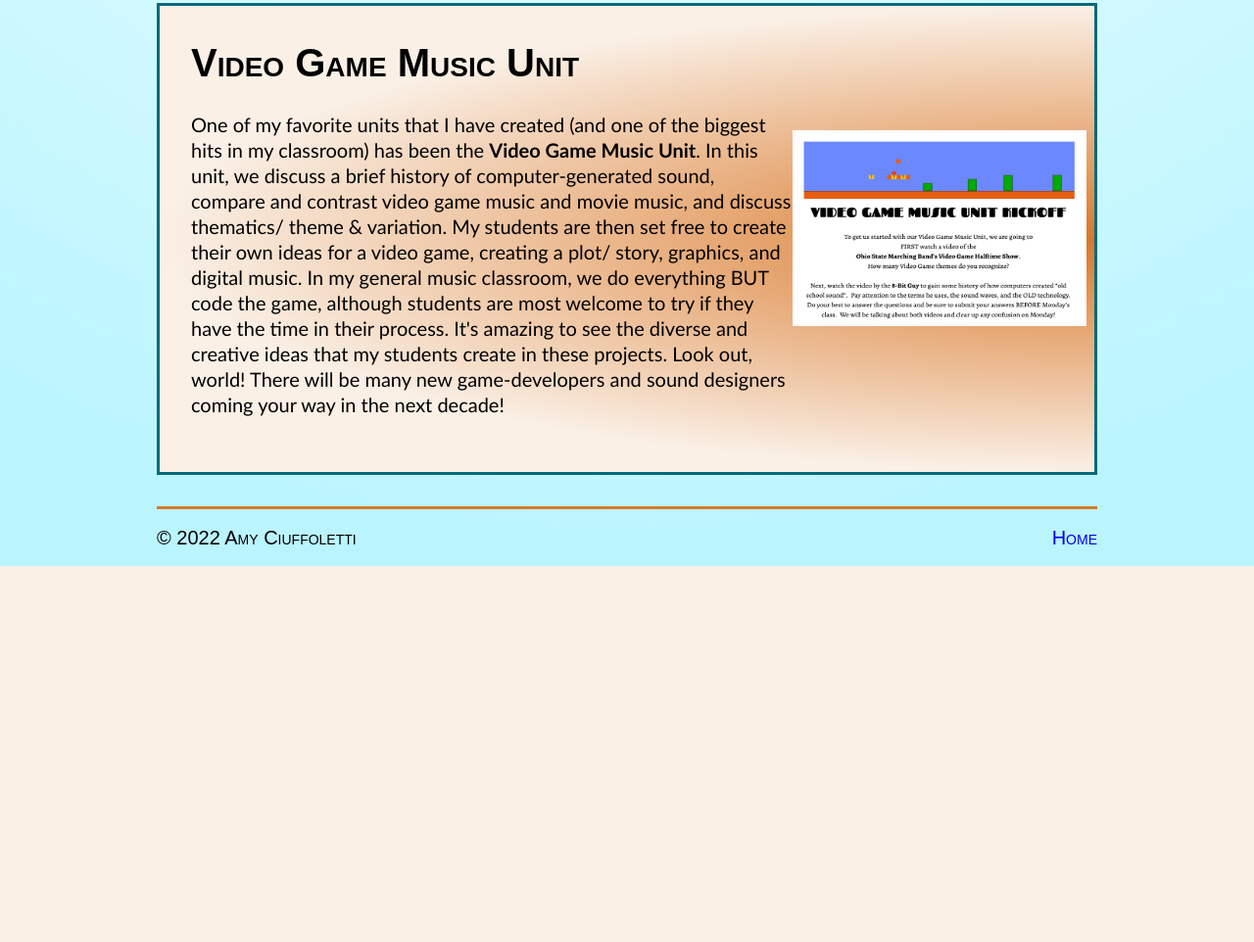
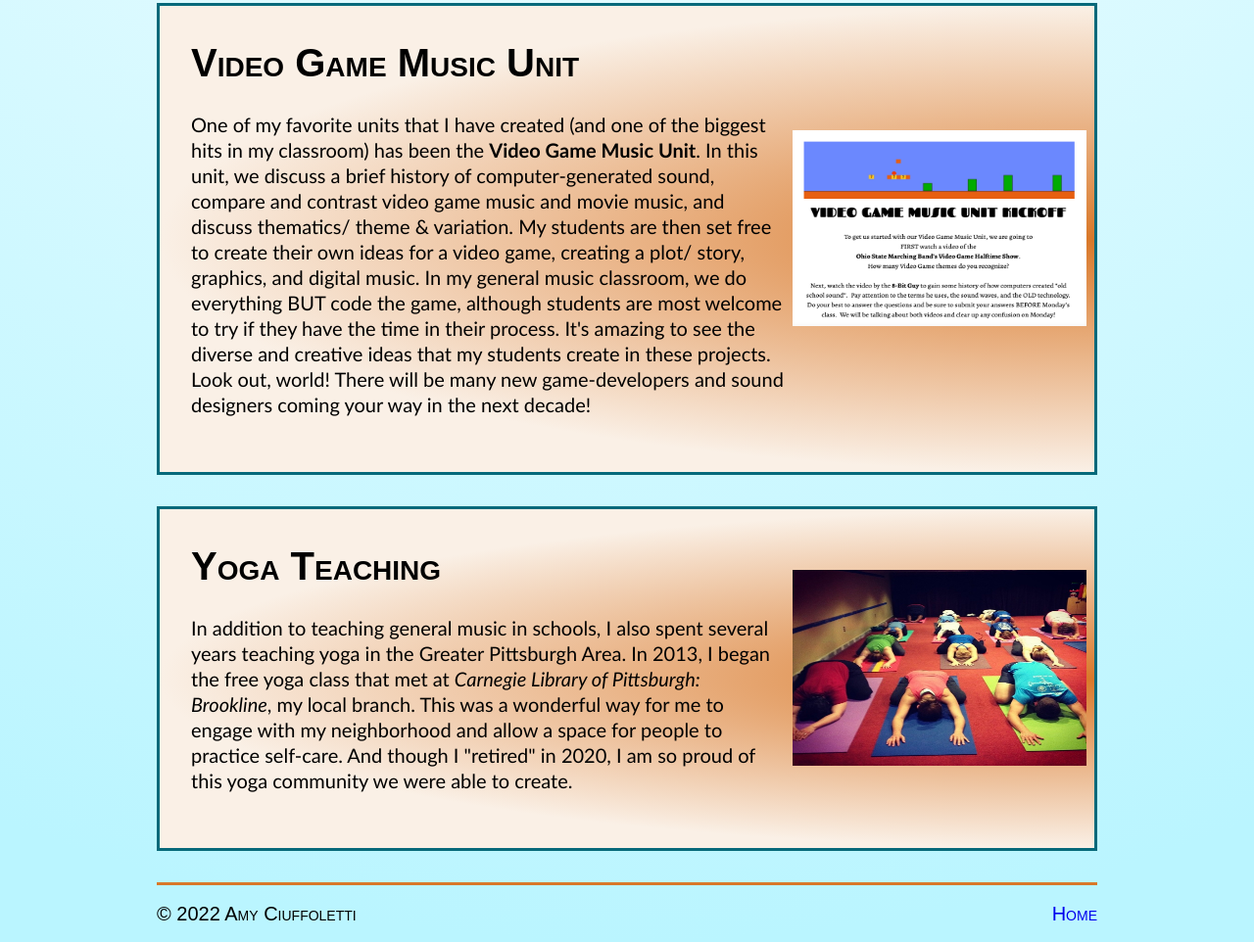
Before and after one commit to pghgal317/Portfolio, a plain HTML site: page teaching.html in a window 1280 px wide. Shown: the part 751-1713 px from the top of the page at 98% size. Before the commit the page ends 1329 px from the top, so only its background shows below. Drawn offline with Linux system fonts and the light colour scheme; a web font is replaced by a local one.

Commit message:
Updated Teaching

```diff
--- a/css/portfolio.css
+++ b/css/portfolio.css
@@ -294,13 +294,15 @@ footer {
 }
 .teaching-intro-images {
     flex: 1 0 33%;
-    padding-top: .5rem;
+    padding-top: .75rem;
+    padding-left: .5rem;
     padding-right: 2rem;
     text-align: right;
 }
 .teaching-intro-image {
   position: relative;
   cursor: pointer;
+  margin-left: .5rem;
   margin-bottom: 1rem;
 }
 .teaching-intro-image-overlay {
--- a/teaching.html
+++ b/teaching.html
@@ -66,9 +66,20 @@
           <img src="img/VGMU1.png" alt="Website1" width="300px" height="200px">
           <img class="teaching-intro-image-overlay" src="img/VGMU2.png" alt="Website1 Page2" width="300px" height="200px">
         </div>
+      </section>
+        <section class="teaching-intro">
+          <div class="teaching-intro-text">
+            <h2>Yoga Teaching </h2>
+            <p> In addition to teaching general music in schools, I also spent several years teaching yoga in the Greater Pittsburgh Area.  In 2013, I
+              began the free yoga class that met at <em>Carnegie Library of Pittsburgh: Brookline</em>, my local branch.  This was a wonderful way for me to engage
+              with my neighborhood and allow a space for people to practice self-care.  And though I "retired" in 2020, I am so proud of this yoga community we were able to create. </p>
+            </div>
+            <div class="teaching-intro-image">
+              <img src="img/yoga.jpg" alt="yoga" width="300px" height="200px">
+            </div>
+          </section>
       </main>
     </section>
-
         <footer>
           <div class="footer-copyright">
             <p>&copy; 2022 Amy Ciuffoletti
```
Also changed, not shown: img/yoga.jpg (added).
